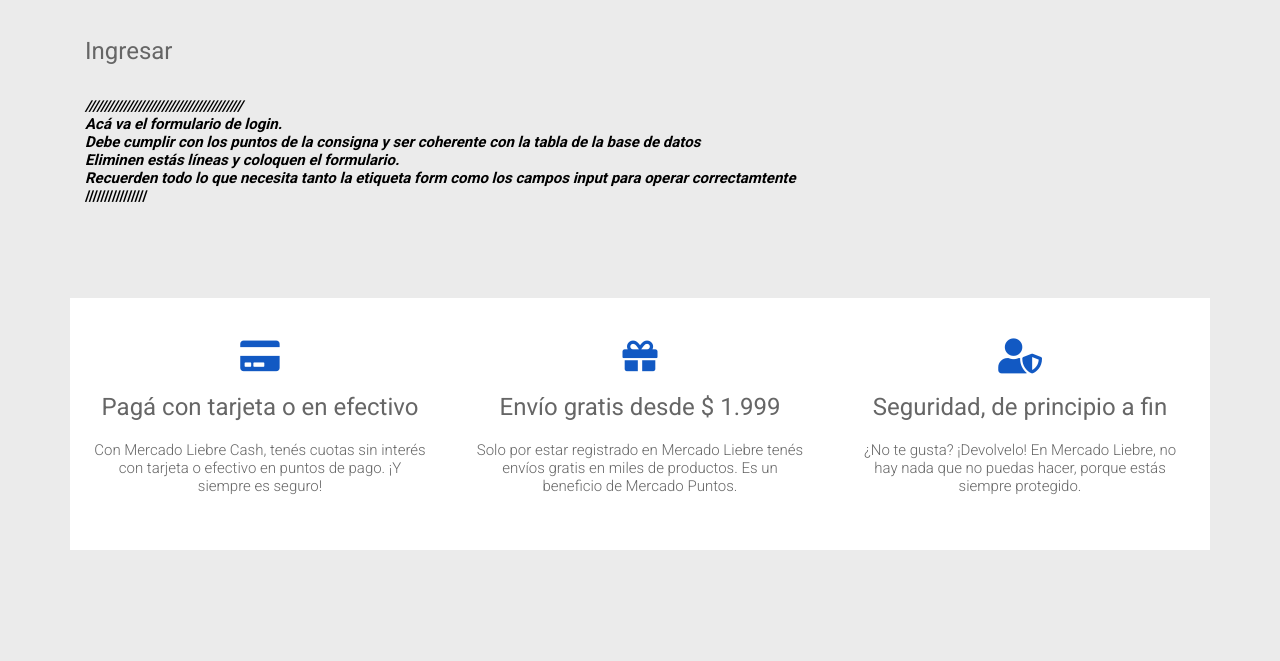
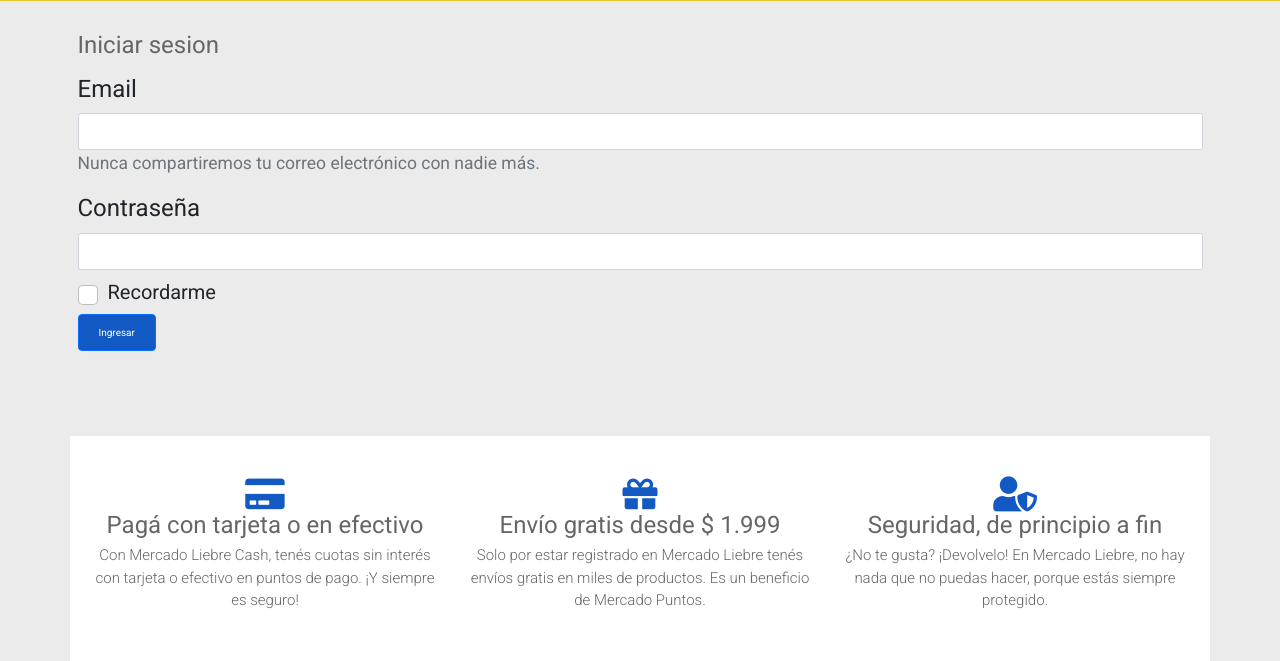
Before and after one commit to Brunoo-G/Movitech, a Node server app: template movitech/views/login.ejs in a window 1280 px wide. Shown: the part 213-874 px from the top of the page. Before the commit the page ends 763 px from the top, so only its background shows below. Run offline with Node 20, Linux system fonts and the light colour scheme; the template is opened without the code that fills it, so the values that code supplies are empty; some libraries are stand-ins or nearby versions.

Commit message:
creacion de formulario en login

```diff
--- a/movitech/public/stylesheets/app.css
+++ b/movitech/public/stylesheets/app.css
@@ -528,3 +528,14 @@ textarea.form-input {
     margin: auto;
   }
 }
+
+
+/*====== formularios ======*/
+
+.form-control{
+  padding: 10px
+}
+
+.form-label{
+  font-size: 1.2em;
+}
--- a/movitech/views/index.ejs
+++ b/movitech/views/index.ejs
@@ -21,7 +21,7 @@
 			<div class="row align-items-center">
 				<div class="col-5 col-md-2">
 					<a href="index.html" class="main-header_home-link">
-						<img src="./images/logo-mercado-liebre.svg">
+						<img src="/images/logo-mercado-liebre.svg">
 					</a>
 				</div>
 
--- a/movitech/views/login.ejs
+++ b/movitech/views/login.ejs
@@ -13,6 +13,7 @@
 	<!-- Bootstrap Grid Stylesheet -->
 	<link rel="stylesheet" href="/stylesheets/bootstrap-grid.min.css">
 	<!-- Own Stylesheet -->
+	<link href="https://cdn.jsdelivr.net/npm/bootstrap@5.1.3/dist/css/bootstrap.min.css" rel="stylesheet" integrity="sha384-1BmE4kWBq78iYhFldvKuhfTAU6auU8tT94WrHftjDbrCEXSU1oBoqyl2QvZ6jIW3" crossorigin="anonymous">
 	<link rel="stylesheet" href="/stylesheets/app.css">
 </head>
 
@@ -82,14 +83,27 @@
 	<div class="container products-wrapper">
 		<div class="row">
 			<div class="col-12">
-				<h2 class="products-title">Ingresar</h2>
+				<h2 class="products-title" >Iniciar sesion</h2>
 			</div>
 			<!-- Show the "ultimos" products -->
-			<h2 class="col-12"> <i>///////////////////////////////////////// <br> Acá va el formulario de login. <br>
-			Debe cumplir con los puntos de la consigna y ser coherente con la tabla de la base de datos <br>
-			Eliminen estás líneas y coloquen el formulario. <br>
-			Recuerden todo lo que necesita tanto la etiqueta form como los campos input para operar correctamtente</i> <br>
-			////////////////
+
+			<h2>
+			  <form class="form-login">
+				<div class="mb-3">
+				  <label for="exampleInputEmail1" class="form-label">Email</label>
+				  <input type="email" class="form-control" id="exampleInputEmail1" aria-describedby="emailHelp">
+				  <div id="emailHelp" class="form-text">Nunca compartiremos tu correo electrónico con nadie más.</div>
+				</div>
+				<div class="mb-3">
+				  <label for="exampleInputPassword1" class="form-label">Contraseña</label>
+				  <input type="password" class="form-control" id="exampleInputPassword1">
+				</div>
+				<div class="mb-3 form-check">
+				  <input type="checkbox" class="form-check-input" id="exampleCheck1">
+				  <label class="form-check-label" for="exampleCheck1">Recordarme</label>
+				</div>
+				<button type="submit" class="btn btn-primary">Ingresar</button>
+			  </form>
 			</h2>
 
 
```
Also changed, not shown: movitech/controllers/indexController.js (+13 -1 lines), movitech/routes/index.js (+4 -11 lines).
